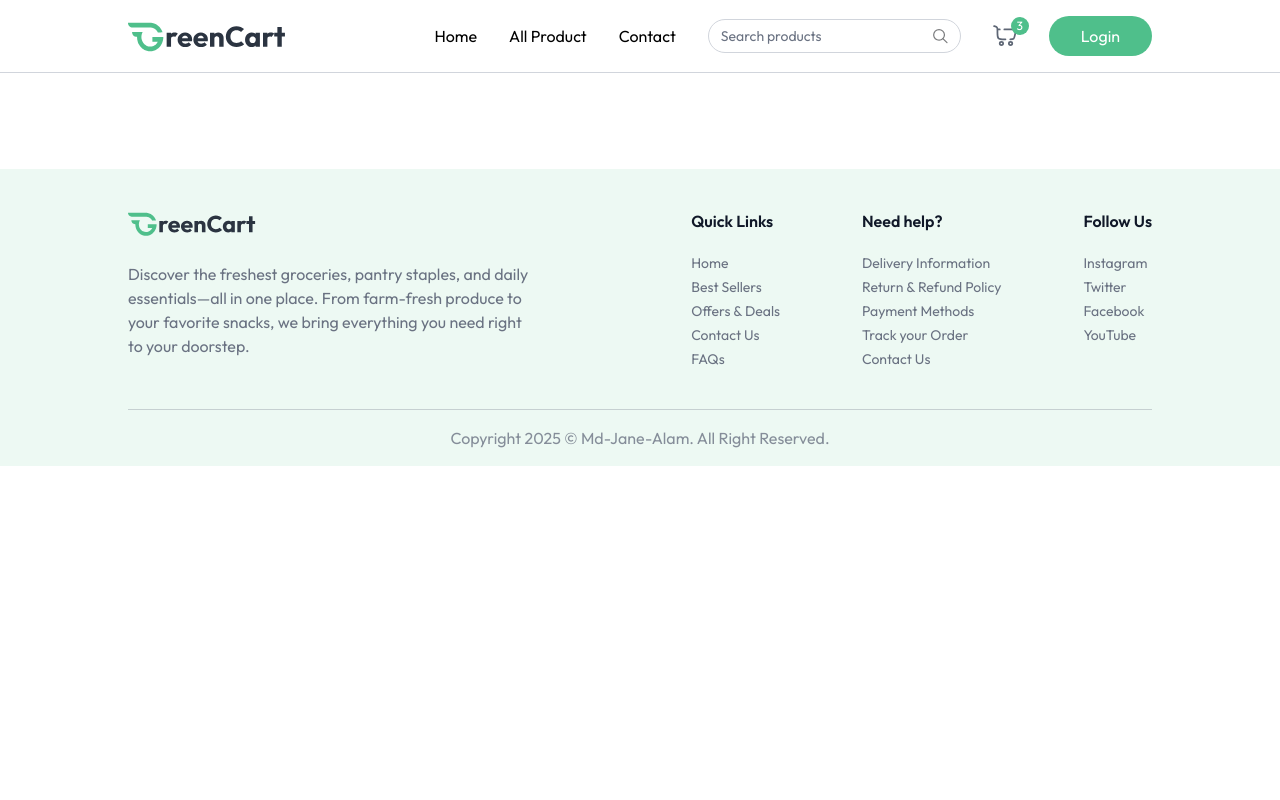
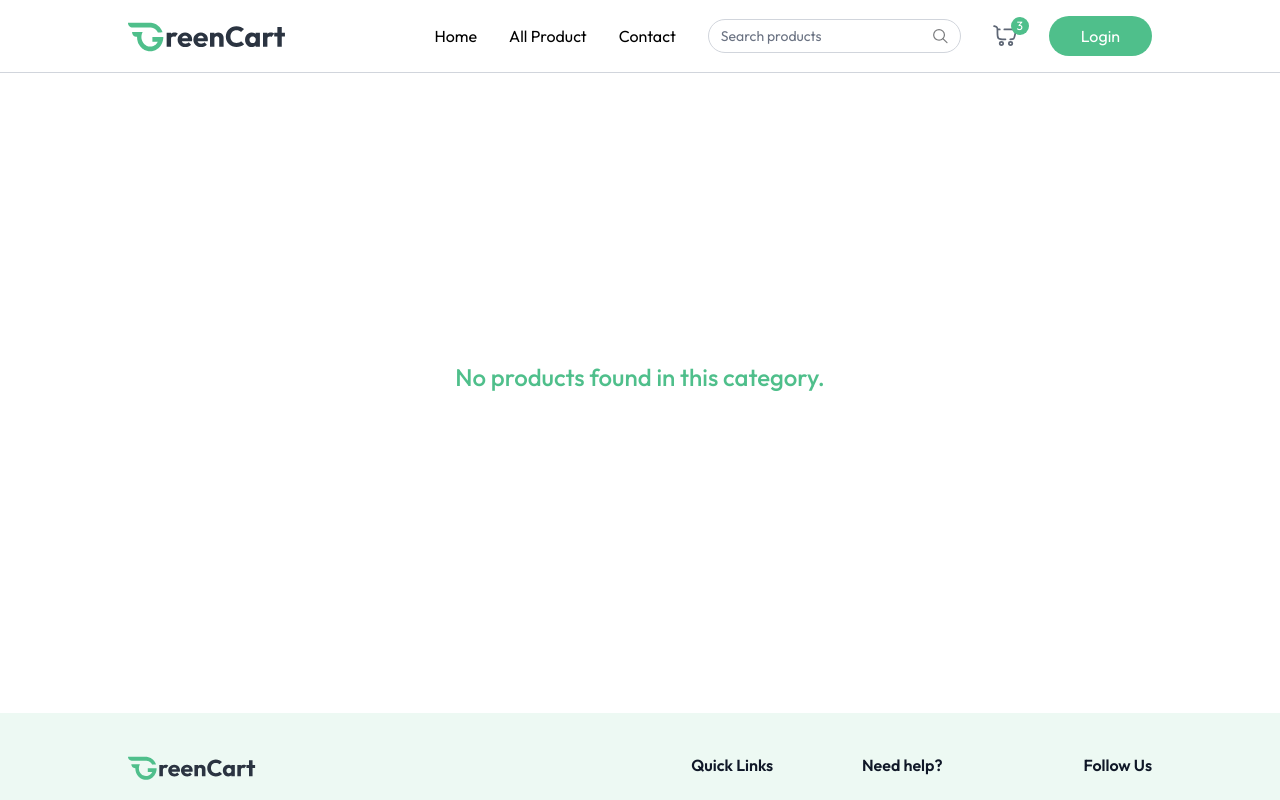
Before and after one commit to 96mdjanealam/earthy-harvest, a React (Vite) app in the folder client/: page /products/1 in a window 1280 px wide. Shown: the top 800 px of the page. Built offline with nearby package versions, Linux system fonts and the light colour scheme.

Commit message:
individual product path added

```diff
--- a/client/src/App.jsx
+++ b/client/src/App.jsx
@@ -7,6 +7,7 @@
 import { useAppContext } from "./context/AppContext";
 import Login from "./components/Login";
 import AllProducts from "./pages/AllProducts";
+import ProductCategory from "./pages/ProductCategory";
 
 const App = () => {
   const isSellerPath = useLocation().pathname.includes("seller");
@@ -24,6 +25,7 @@
         <Routes>
           <Route path="/" element={<Home />} />
           <Route path="/products" element={<AllProducts />} />
+          <Route path="/products/:category" element={<ProductCategory />} />
         </Routes>
       </div>
       {!isSellerPath && <Footer />}
--- a/client/src/components/ProductCard.jsx
+++ b/client/src/components/ProductCard.jsx
@@ -9,7 +9,15 @@
   return (
     product && (
       <div className="border border-gray-500/20 rounded-md md:px-4 px-3 py-2 bg-white w-full">
-        <div className="group cursor-pointer flex items-center justify-center px-2">
+        <div
+          onClick={() => {
+            navigate(
+              `/products/${product.category.toLowerCase()}/${product._id}`
+            );
+            scrollTo(0, 0);
+          }}
+          className="group cursor-pointer flex items-center justify-center px-2"
+        >
           <img
             className="group-hover:scale-105 transition max-w-26 md:max-w-36"
             src={product.image[0]}
--- a/client/src/pages/AllProducts.jsx
+++ b/client/src/pages/AllProducts.jsx
@@ -20,8 +20,10 @@
 
   return (
     <div className="mt-16 flex flex-col">
-      <p className="text-2xl font-medium uppercase">All products</p>
-      <div className="w-16 h-0.5 bg-primary rounded-full"></div>
+      <div className="flex flex-col items-end w-max">
+        <p className="text-2xl font-medium uppercase">All products</p>
+        <div className="w-16 h-0.5 bg-primary rounded-full"></div>
+      </div>
       {filteredProducts.filter((product) => product.inStock).length === 0 && (
         <p className="mt-10 text-gray-500/80">
           No matching products found. Try a different keyword.
--- /dev/null
+++ b/client/src/pages/ProductCategory.jsx
@@ -0,0 +1,43 @@
+import React from "react";
+import { useAppContext } from "../context/AppContext";
+import { useParams } from "react-router-dom";
+import { categories } from "../assets/assets";
+import ProductCard from "../components/ProductCard";
+
+const ProductCategory = () => {
+  const { products } = useAppContext();
+  const { category } = useParams();
+  const searchCategory = categories.find(
+    (item) => item.path.toLocaleLowerCase() === category
+  );
+
+  const filteredProducts = products.filter(
+    (product) => product.category.toLocaleLowerCase() === category
+  );
+
+  return (
+    <div className="mt-16">
+      {searchCategory && (
+        <div className="flex flex-col items-end w-max">
+          <p className="text-2xl font-medium">
+            {searchCategory.text.toUpperCase()}
+          </p>
+          <div className="w-16 h-0.5 bg-primary rounded-full"></div>
+        </div>
+      )}
+      {filteredProducts.length > 0 ? (
+        <div className="grid grid-cols-2 sm:grid-cols-3 md:grid-cols-4 gap-3 md:gap-6 lg:grid-cols-5 mt-6">
+          {filteredProducts.map((product) => (
+            <ProductCard key={product._id} product={product}></ProductCard>
+          ))}
+        </div>
+      ) : (
+        <div className="flex items-center justify-center h-[60vh]">
+          <p className="text-2xl font-medium text-primary">No products found in this category.</p>
+        </div>
+      )}
+    </div>
+  );
+};
+
+export default ProductCategory;
```
